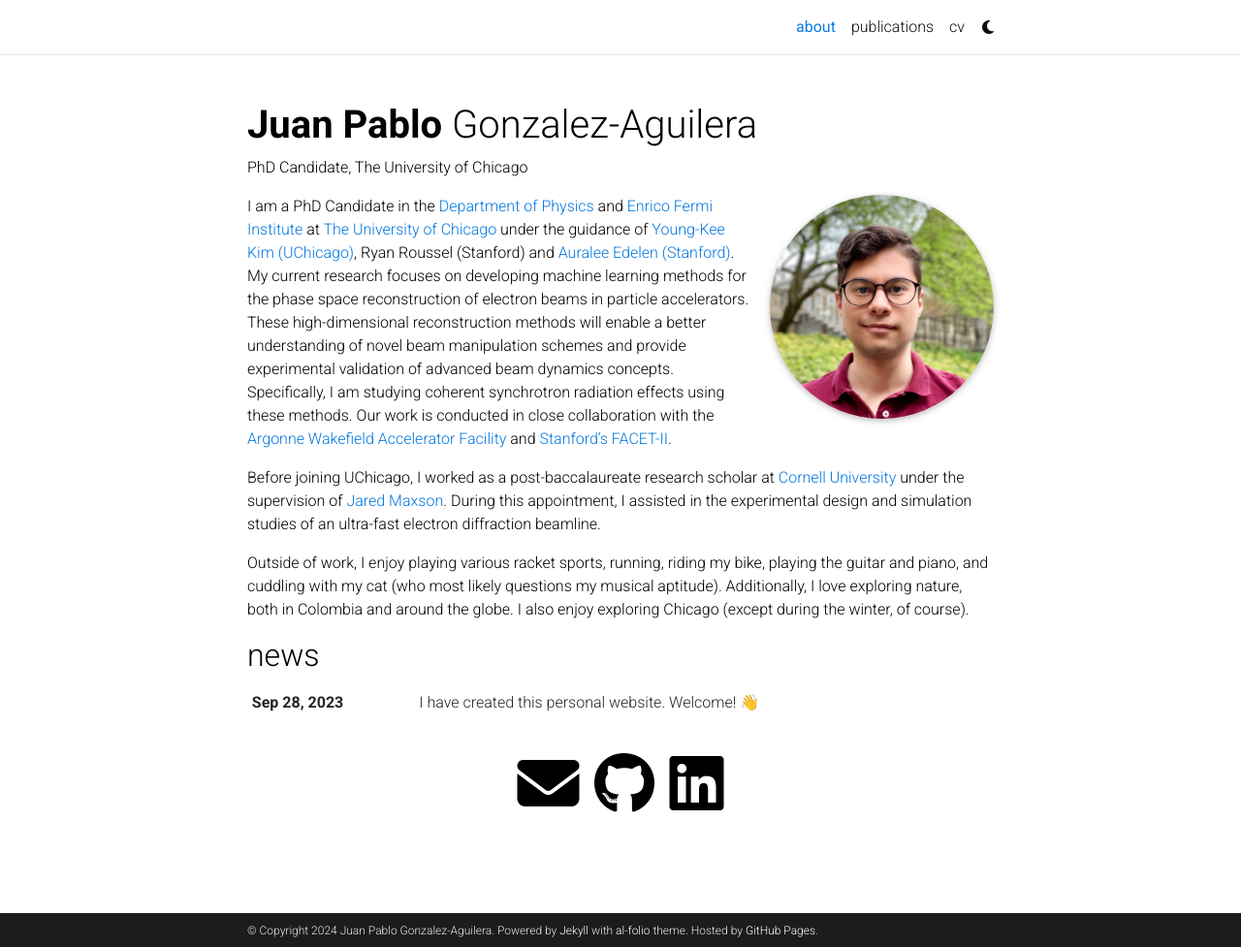
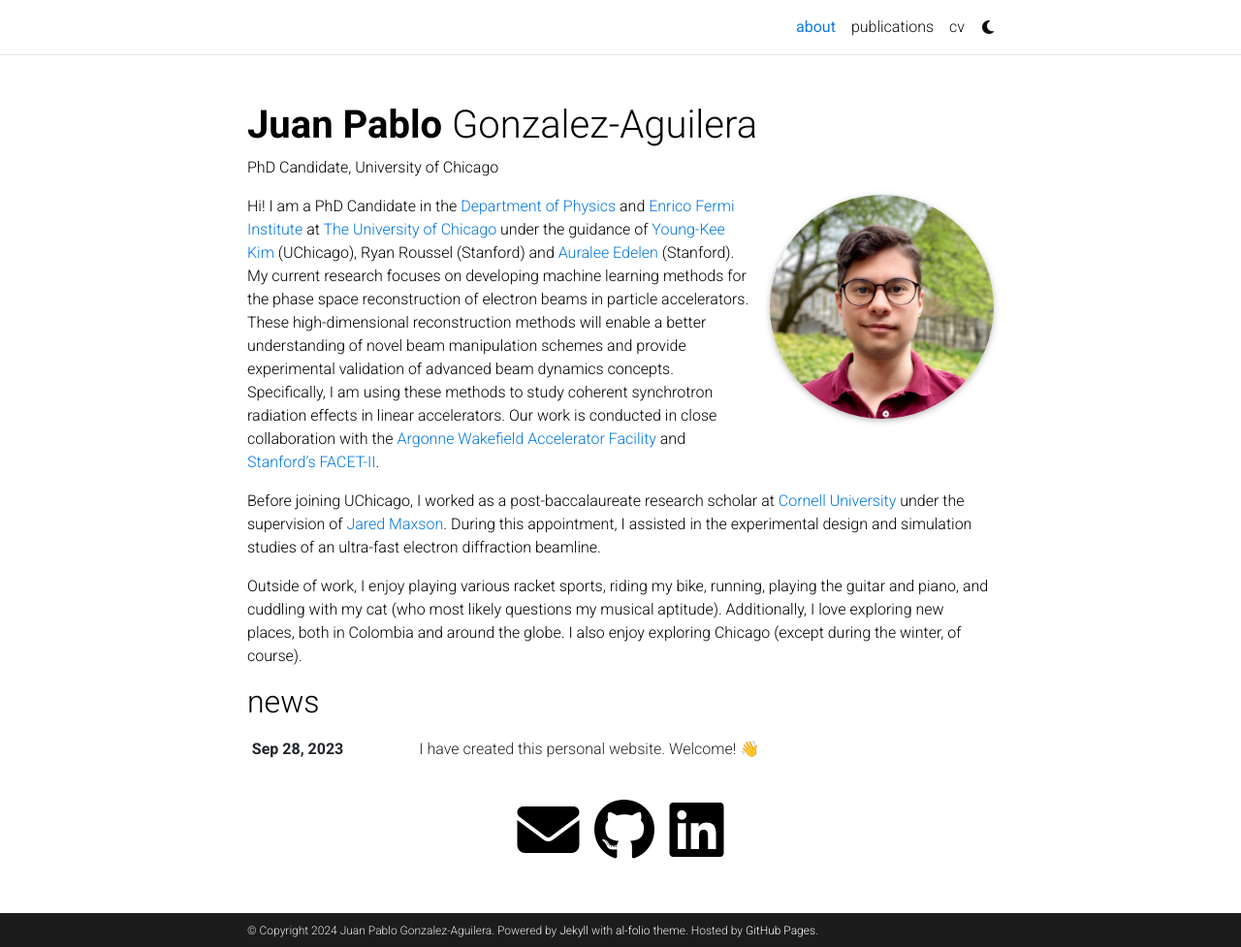
Before and after one commit to jp-ga/jp-ga.github.io, a Jekyll site: the page built from _pages/about.md, in a window 1280 px wide and 977 px high. Shown: the whole window at 97% size. Built offline with Jekyll 4.4.1, drawn with Linux system fonts in a browser that asks for light colours; full-size pictures stand in for the smaller copies a plugin makes; comment, search, counter and statistics services are not loaded; a style sheet for code colours, icons or effects is not loaded.

Commit message:
update about

```diff
--- a/_data/cv.yml
+++ b/_data/cv.yml
@@ -3,7 +3,7 @@
   contents:
     - title: PhD in Physics
       institution: University of Chicago, Chicago, IL
-      year: 2025 (expected)
+      year: in progress
 
     - title: MSc in Physics
       institution: University of Chicago, Chicago, IL
--- a/_pages/about.md
+++ b/_pages/about.md
@@ -2,7 +2,7 @@
 layout: about
 title: about
 permalink: /
-subtitle: PhD Candidate, The University of Chicago
+subtitle: PhD Candidate, University of Chicago
 
 profile:
   align: right
@@ -16,8 +16,8 @@
 social: true  # includes social icons at the bottom of the page
 ---
 
-I am a PhD Candidate in the [Department of Physics](https://physics.uchicago.edu/) and [Enrico Fermi Institute](https://efi.uchicago.edu/) at [The University of Chicago](https://www.uchicago.edu/) under the guidance of [Young-Kee Kim (UChicago)](https://hep.uchicago.edu/~ykkim/index.shtml), Ryan Roussel (Stanford) and [Auralee Edelen (Stanford)](https://www.leelinska.com/). My current research focuses on developing machine learning methods for the phase space reconstruction of electron beams in particle accelerators. These high-dimensional reconstruction methods will enable a better understanding of novel beam manipulation schemes and provide experimental validation of advanced beam dynamics concepts. Specifically, I am studying coherent synchrotron radiation effects using these methods. Our work is conducted in close collaboration with the [Argonne Wakefield Accelerator Facility](https://www.anl.gov/awa) and [Stanford's FACET-II](https://facet-ii.slac.stanford.edu/).
+Hi! I am a PhD Candidate in the [Department of Physics](https://physics.uchicago.edu/) and [Enrico Fermi Institute](https://efi.uchicago.edu/) at [The University of Chicago](https://www.uchicago.edu/) under the guidance of [Young-Kee Kim](https://hep.uchicago.edu/~ykkim/index.shtml) (UChicago), Ryan Roussel (Stanford) and [Auralee Edelen](https://www.leelinska.com/) (Stanford). My current research focuses on developing machine learning methods for the phase space reconstruction of electron beams in particle accelerators. These high-dimensional reconstruction methods will enable a better understanding of novel beam manipulation schemes and provide experimental validation of advanced beam dynamics concepts. Specifically, I am using these methods to study coherent synchrotron radiation effects in linear accelerators. Our work is conducted in close collaboration with the [Argonne Wakefield Accelerator Facility](https://www.anl.gov/awa) and [Stanford's FACET-II](https://facet-ii.slac.stanford.edu/).
 
 Before joining UChicago, I worked as a post-baccalaureate research scholar at [Cornell University](https://www.classe.cornell.edu/) under the supervision of [Jared Maxson](https://physics.cornell.edu/jared-maxson). During this appointment, I assisted in the experimental design and simulation studies of an ultra-fast electron diffraction beamline.
 
-Outside of work, I enjoy playing various racket sports, running, riding my bike, playing the guitar and piano, and cuddling with my cat (who most likely questions my musical aptitude). Additionally, I love exploring nature, both in Colombia and around the globe. I also enjoy exploring Chicago (except during the winter, of course).
+Outside of work, I enjoy playing various racket sports, riding my bike, running, playing the guitar and piano, and cuddling with my cat (who most likely questions my musical aptitude). Additionally, I love exploring new places, both in Colombia and around the globe. I also enjoy exploring Chicago (except during the winter, of course).
```
